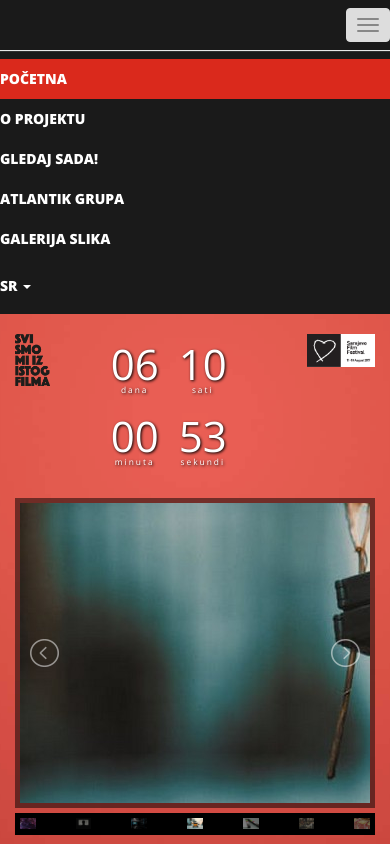
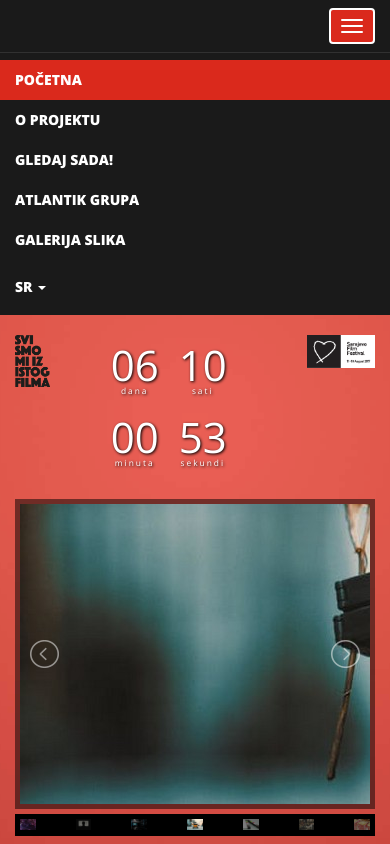
Before and after one commit to kokaleros/SFF, a plain HTML site: page index.html in a window 390 px wide. Both pictures are taken after a click on the button "Toggle navigation". Shown: the top 844 px of the page. Drawn offline with nearby package versions, Linux system fonts and the light colour scheme.

Commit message:
responsive padding fix

```diff
--- a/css/custom.css
+++ b/css/custom.css
@@ -286,3 +286,28 @@ transition: color 0.05s ease-in-out;
 -o-transition: color 0.05s ease-in-out;
 transition: color 0.05s ease-in-out;
 }
+
+.navbar-header {
+    margin-left: 0px !important;
+    margin-right: 0px !important;
+}
+
+.navbar-default .navbar-toggle {
+    border:2px solid #fff;
+}
+
+.navbar-default .navbar-toggle .icon-bar {
+    background-color: #fff;
+}
+
+.navbar-default .navbar-toggle:focus, .navbar-default .navbar-toggle:hover {
+    background-color: #DA291C;
+}
+
+.navbar-default .navbar-collapse, .navbar-default .navbar-form {
+    border: none;
+}
+
+.nav li {
+    padding-left: 15px;
+}
```
